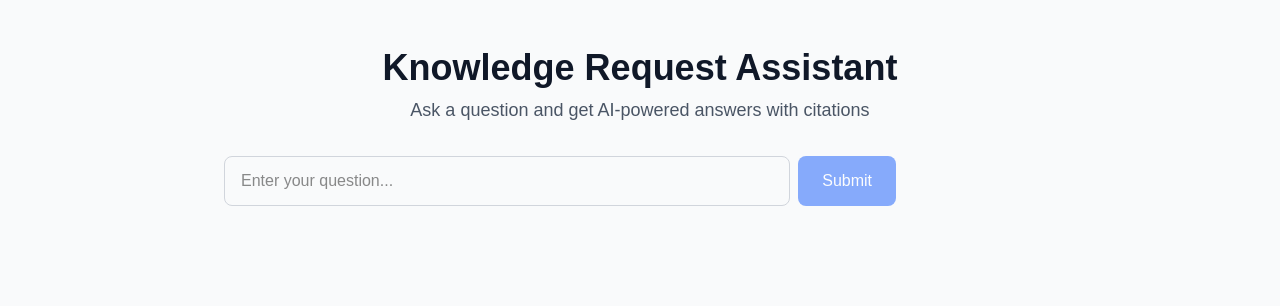
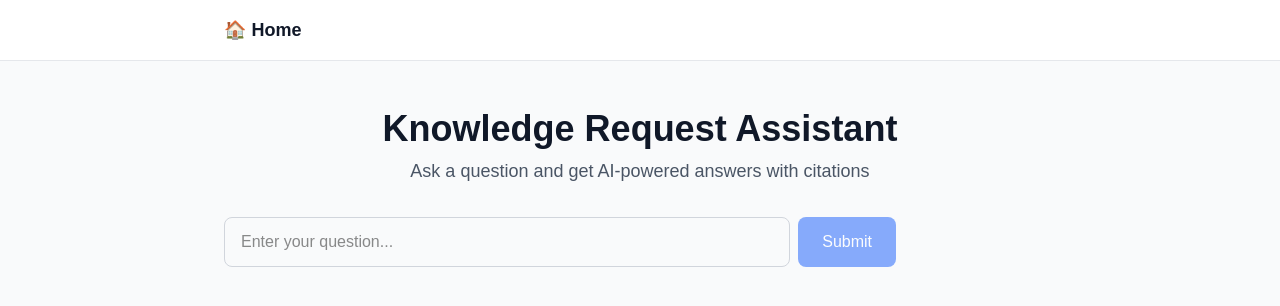
Before and after one commit to Diego-II/demo-knowledge-request-assistant, a Next.js app: page / in a window 1280 px wide. Shown: the top 306 px of the page. Built offline with nearby package versions, Linux system fonts and the light colour scheme.

Commit message:
Add Navigation component to RootLayout

```diff
--- /dev/null
+++ b/app/components/Navigation.tsx
@@ -0,0 +1,19 @@
+// Navigation component - Server component
+// Provides consistent navigation across all pages
+
+import Link from "next/link";
+
+export function Navigation() {
+  return (
+    <nav className="border-b border-gray-200 bg-white">
+      <div className="mx-auto max-w-4xl px-4 py-4 sm:px-6 lg:px-8">
+        <Link
+          href="/"
+          className="text-lg font-semibold text-gray-900 hover:text-blue-600 transition-colors"
+        >
+          🏠 Home
+        </Link>
+      </div>
+    </nav>
+  );
+}
--- a/app/layout.tsx
+++ b/app/layout.tsx
@@ -1,6 +1,7 @@
 import type { Metadata } from "next";
 import { Geist, Geist_Mono } from "next/font/google";
 import "./globals.css";
+import { Navigation } from "./components/Navigation";
 
 const geistSans = Geist({
   variable: "--font-geist-sans",
@@ -27,6 +28,7 @@ export default function RootLayout({
       <body
         className={`${geistSans.variable} ${geistMono.variable} antialiased`}
       >
+        <Navigation />
         {children}
       </body>
     </html>
```
